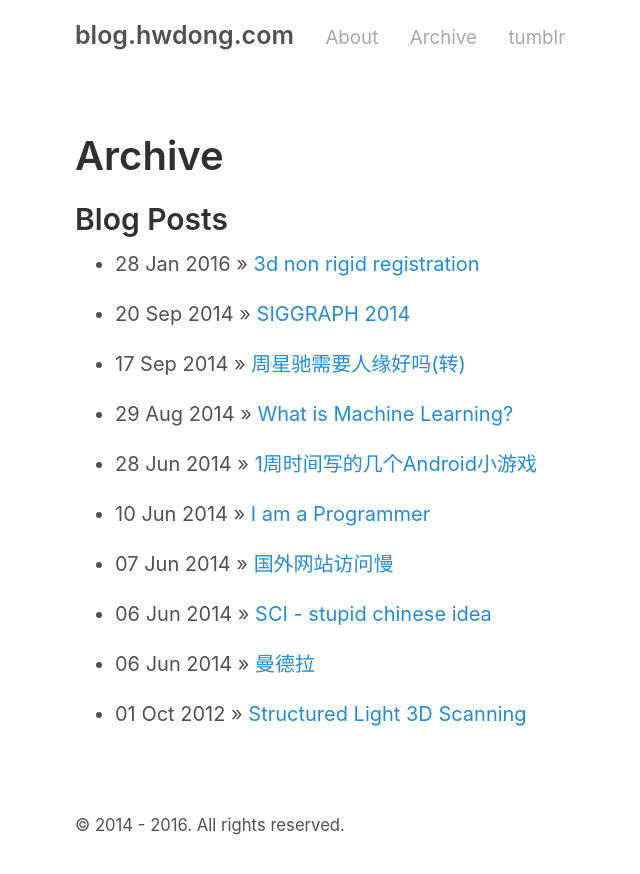
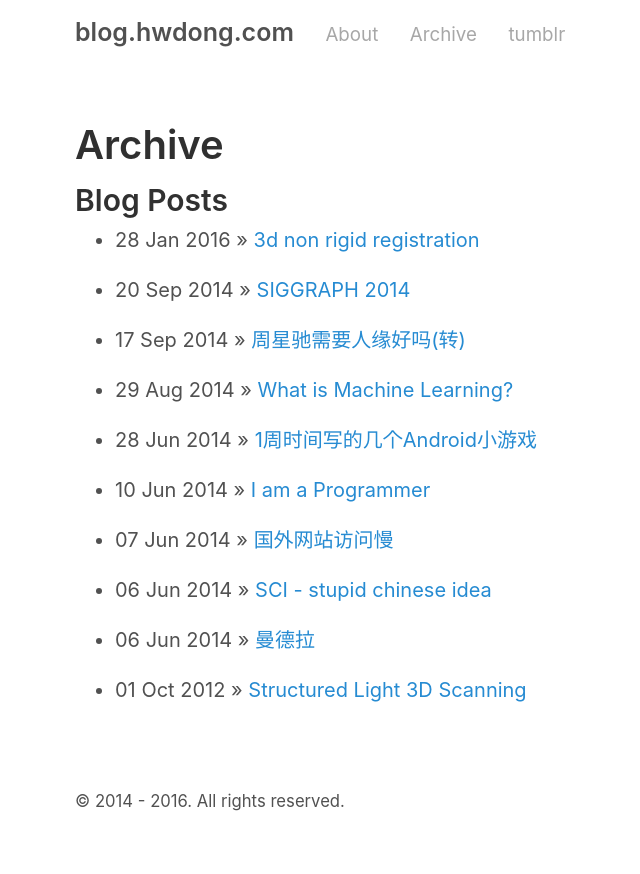
Before and after one commit to hwdong/hwdong-old.github.io, a Jekyll site: the page built from archive.md, in a window 1280 px wide. Shown: the top 874 px of the page, without its empty margins (215-855 px from the left). Built offline with Jekyll 4.4.1, drawn with Linux system fonts in a browser that asks for light colours; Markdown is read by kramdown in place of the engine named in the settings.

```diff
--- a/_sass/_type.scss
+++ b/_sass/_type.scss
@@ -5,7 +5,7 @@
 h1, h2, h3, h4, h5, h6 {
   margin-bottom: .5rem;
   font-weight: 600;
-  line-height: 1.25;
+  line-height: 1.0;
   color: #313131;
   text-rendering: optimizeLegibility;
 }
@@ -20,7 +20,7 @@
 }
 
 h3 {
-  margin-top: -0.5rem;
+  margin-top: 0;
   font-size: 1.25rem;
 }
 
```
